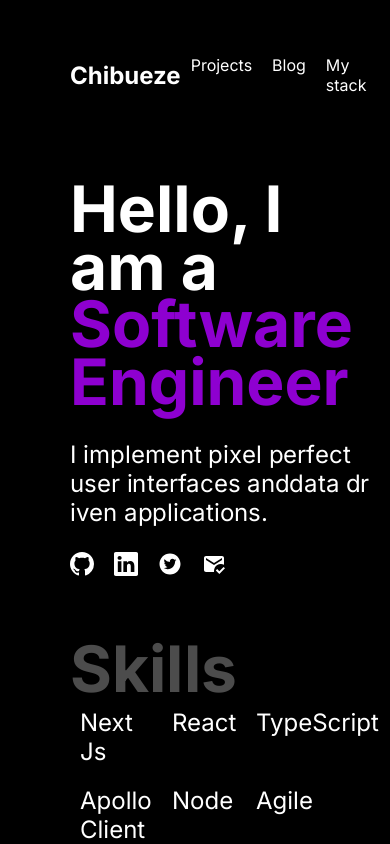
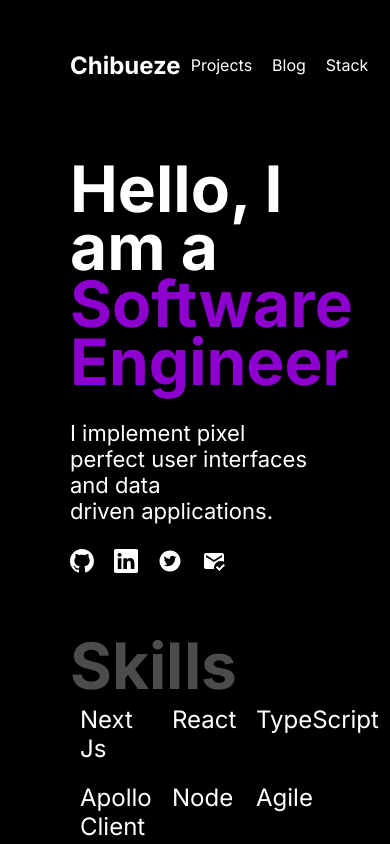
Before and after one commit to ChibuezeSamObisike/Portfolio-Project, a React (Create React App) app: page / in a window 390 px wide. Shown: the top 844 px of the page. Built offline with nearby package versions, Linux system fonts and the light colour scheme.

Commit message:
Portfolio ready

```diff
--- a/src/components/FirstSection.js
+++ b/src/components/FirstSection.js
@@ -1,26 +1,25 @@
-import React, { useEffect, useState } from "react";
+import React from "react";
 import LightSpeed from "react-reveal/LightSpeed";
 import { BsGithub, BsLinkedin } from "react-icons/bs";
 import { AiFillTwitterCircle } from "react-icons/ai";
 import { MdMarkEmailRead } from "react-icons/md";
-import Zoom from "react-reveal/Zoom";
 
 const FirstSection = () => {
-  let headerDetails = [
-    "Frontend Engineer",
-    "Software Consultant",
-    "Embedded Systems Dev",
-  ];
-  const [index, setIndex] = useState(0);
+  //   let headerDetails = [
+  //     "Frontend Engineer",
+  //     "Software Consultant",
+  //     "Embedded Systems Dev",
+  //   ];
+  //   const [index, setIndex] = useState(0);
 
-  let indexVal = index % headerDetails.length;
-  console.log(indexVal);
+  //   let indexVal = index % headerDetails.length;
+  //   //console.log(indexVal);
 
-  useEffect(() => {
-    setInterval(() => {
-      setIndex((index) => index + 1);
-    }, 4000);
-  }, []);
+  //   useEffect(() => {
+  //     setInterval(() => {
+  //       setIndex((index) => index + 1);
+  //     }, 4000);
+  //   }, []);
 
   return (
     <>
@@ -34,8 +33,8 @@ const FirstSection = () => {
           </LightSpeed>
           <LightSpeed right cascade>
             <p className="headerP">
-              I implement pixel perfect user interfaces anddata driven
-              applications.
+              I implement pixel perfect user interfaces and data<br></br>
+              driven applications.
             </p>
           </LightSpeed>
           <div className="icons-stuff">
--- a/src/components/nav.js
+++ b/src/components/nav.js
@@ -18,7 +18,7 @@ const NavBar = () => {
           <a href="https://chibueze.hashnode.dev/" target="__blank">
             Blog
           </a>
-          <a href="#skills">My stack</a>
+          <a href="#skills">Stack</a>
         </div>
       </div>
     </nav>
--- a/src/index.css
+++ b/src/index.css
@@ -187,9 +187,10 @@ nav {
         font-size: 24px;
     }
     .headerP {
-        width: 120%;
+        width: 100%;
         white-space: pre-line;
         text-align: left;
+        font-size: 22px;
     }
     .containerDivNav {
         margin: 0 70px;
--- a/src/index.js
+++ b/src/index.js
@@ -1,21 +1,11 @@
-import React from 'react';
-import ReactDOM from 'react-dom';
-import './index.css';
-import App from './App';
-import reportWebVitals from './reportWebVitals';
+import React from "react";
+import ReactDOM from "react-dom";
+import "./index.css";
+import App from "./App";
 
 ReactDOM.render(
   <React.StrictMode>
     <App />
   </React.StrictMode>,
-  document.getElementById('root')
+  document.getElementById("root")
 );
-
-// hello samuel chibueze. Can you see this ? If you can type yes as a comment below
-// can you see this???
-
-
-// If you want to start measuring performance in your app, pass a function
-// to log results (for example: reportWebVitals(console.log))
-// or send to an analytics endpoint. Learn more: https://bit.ly/CRA-vitals
-reportWebVitals();
```
